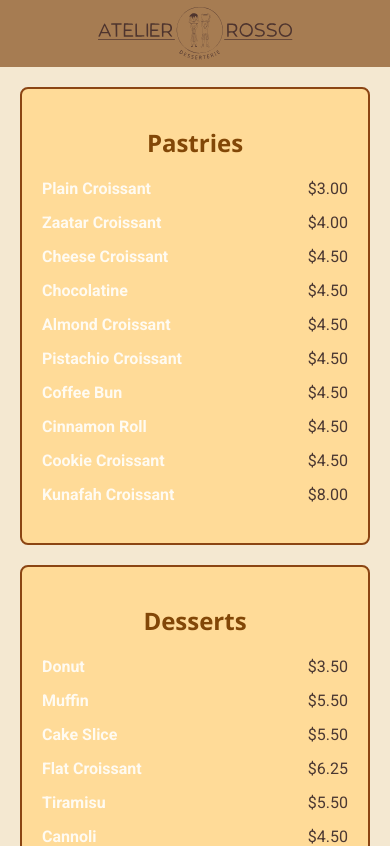
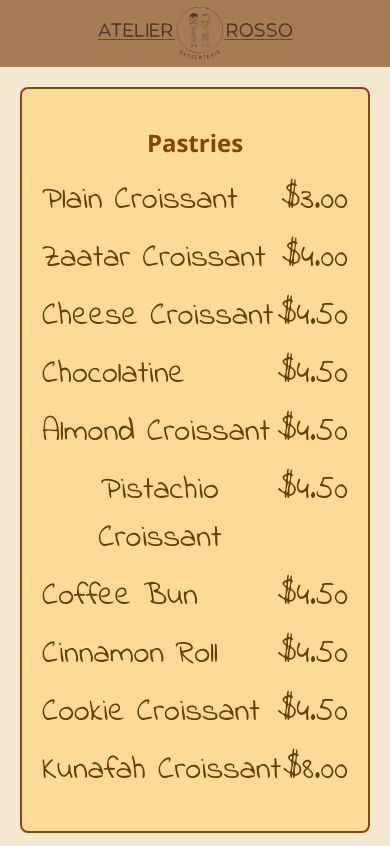
Before and after one commit to Subti/atelierrosso, a React (Vite) app: page /menu in a window 390 px wide. Shown: the top 846 px of the page. Built offline with nearby package versions, Linux system fonts and the light colour scheme; a web font is replaced by a local one.

Commit message:
Add font styles

```diff
--- a/src/css/Menu.css
+++ b/src/css/Menu.css
@@ -1 +1 @@
-.menu-page{display:flex;flex-direction:column;align-items:center;padding:20px}.menu-container{display:flex;flex-wrap:wrap;justify-content:center;gap:20px;width:100%}.menu-section{flex:1 1 calc(33.33% - 20px);background-color:#ffdb98;border:2px solid #8b4513;border-radius:8px;padding:20px;box-sizing:border-box;text-align:center}.menu-title{font-size:1.5rem;margin-bottom:10px}.menu-section ul{list-style:none;padding:0}.menu-section li{display:flex;justify-content:space-between;margin-bottom:10px}.menu-section .item{font-weight:bold}.menu-section .price{color:#4b3832}@media(max-width: 768px){.menu-section{flex:1 1 100%}}
+@import"https://fonts.googleapis.com/css2?family=Indie+Flower&display=swap";.menu-page{display:flex;flex-direction:column;align-items:center;padding:20px;font-family:"Indie Flower",cursive}.menu-container{display:flex;flex-wrap:wrap;justify-content:center;gap:20px;width:100%}.menu-section{flex:1 1 calc(33.33% - 20px);background-color:#ffdb98;border:2px solid #8b4513;border-radius:8px;padding:20px;box-sizing:border-box;text-align:center}.menu-title{font-size:1.5rem;margin-bottom:10px}.menu-section ul{list-style:none;padding:0}.menu-section li{display:flex;justify-content:space-between;margin-bottom:10px}.menu-section .item{color:#6c3b07;font-weight:bold;font-size:2rem}.menu-section .price{color:#6c3b07;font-size:2rem}@media(max-width: 768px){.menu-section{flex:1 1 100%}}
--- a/src/scss/Menu.scss
+++ b/src/scss/Menu.scss
@@ -1,8 +1,11 @@
+@import url('https://fonts.googleapis.com/css2?family=Indie+Flower&display=swap');
+
 .menu-page {
   display: flex;
   flex-direction: column;
   align-items: center;
   padding: 20px;
+  font-family: 'Indie Flower', cursive;
 }
 
 .menu-container {
@@ -40,11 +43,14 @@
 }
 
 .menu-section .item {
+  color: #6c3b07;
   font-weight: bold;
+  font-size: 2rem;
 }
 
 .menu-section .price {
-  color: #4b3832;
+  color: #6c3b07;
+  font-size: 2rem;
 }
 
 @media (max-width: 768px) {
```
